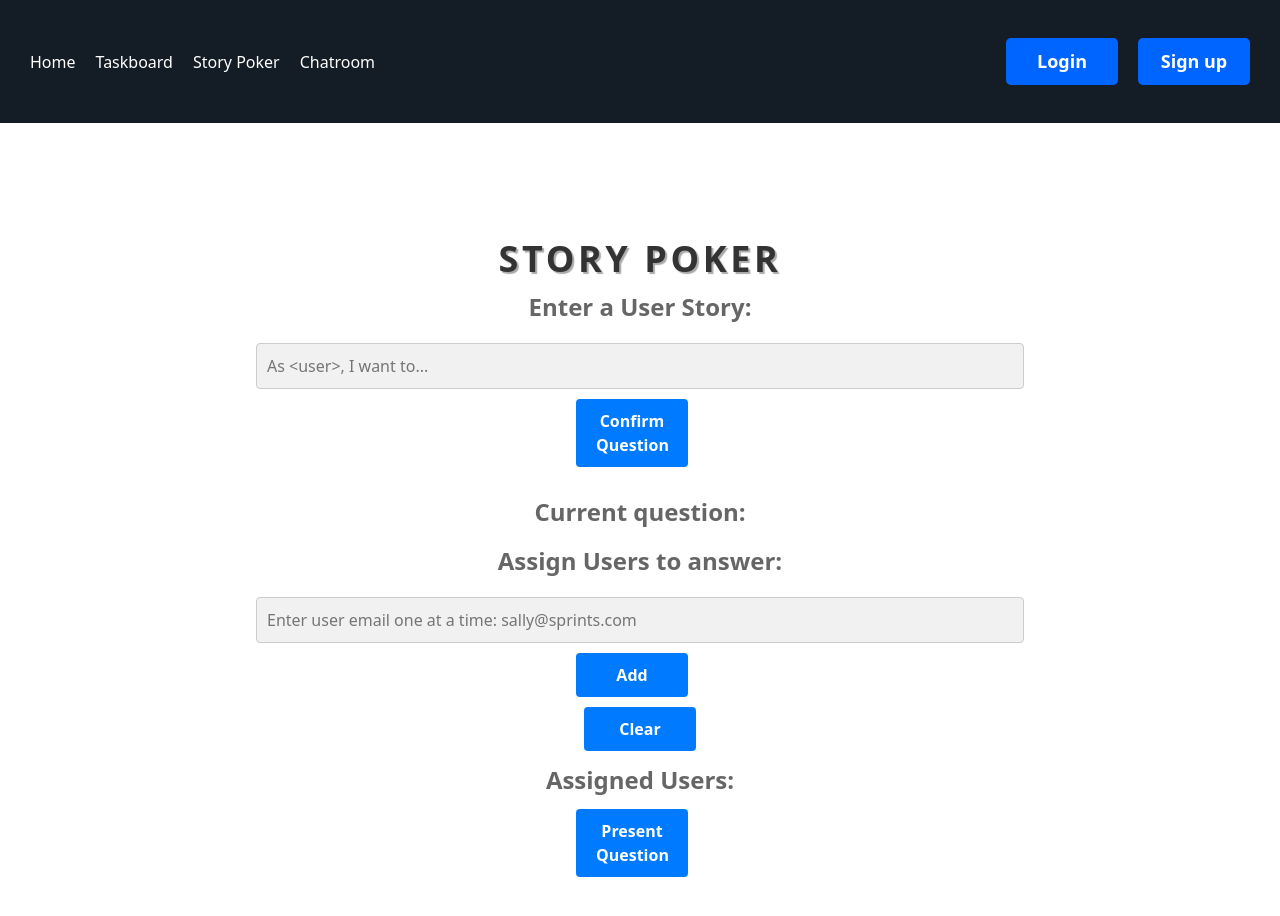
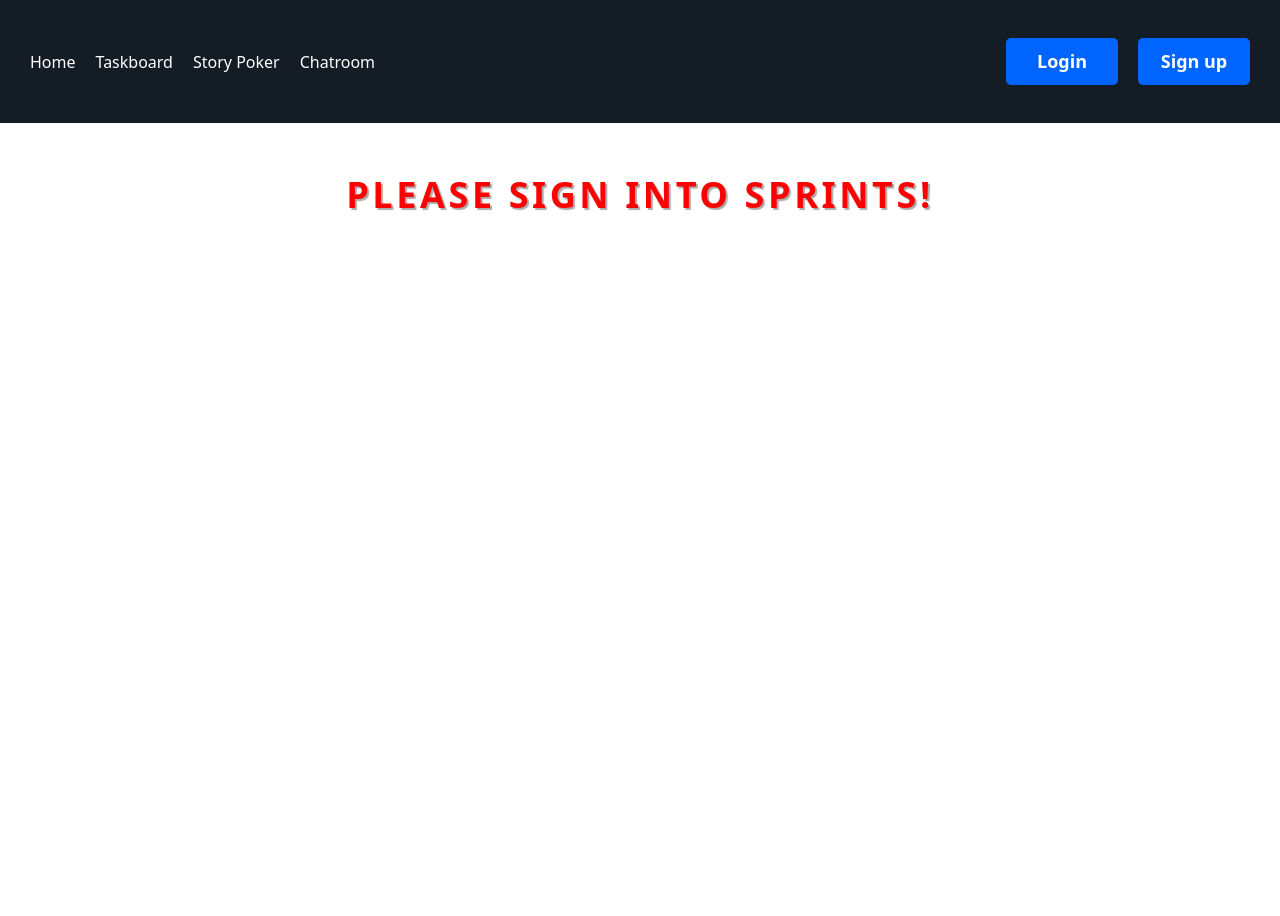
Before and after one commit to airconditioner1/AGdev43-Sprints-Agile-Tool, a React (Create React App) app in the folder react front-end/: page /storypoker in a window 1280 px wide. Shown: the top 916 px of the page. After the commit the page ends 800 px from the top, so only its background shows below. Built offline with nearby package versions, Linux system fonts and the light colour scheme.

Commit message:
fixed css

```diff
--- a/react front-end/src/components/home_component/Homepage.css
+++ b/react front-end/src/components/home_component/Homepage.css
@@ -124,7 +124,7 @@ p {
   margin-top: 10px;
   padding: 10px;
   border-radius: 5px;
-  /* box-shadow: 0px 5px 10px rgba(0, 0, 0, 0.2); */
+  box-shadow: 0px 5px 10px rgba(0, 0, 0, 0.2);
   text-shadow: 2px 2px 3px rgba(0, 0, 0, 0.2);
 }
 h2 {
@@ -144,8 +144,8 @@ h6 {
   max-width: 100%;
   margin-top: 10px;
   /* height: auto; */
-  /* border-radius: 10px;
-  box-shadow: 0 10px 20px rgba(0, 0, 0, 0.99); */
+  border-radius: 10px;
+  box-shadow: 0 10px 20px rgba(0, 0, 0, 0.99);
 }
 
 .logo {
--- a/react front-end/src/components/navbar_component/Homepage.css
+++ b/react front-end/src/components/navbar_component/Homepage.css
@@ -124,7 +124,7 @@ p {
   margin-top: 10px;
   padding: 10px;
   border-radius: 5px;
-  /* box-shadow: 0px 5px 10px rgba(0, 0, 0, 0.2); */
+  box-shadow: 0px 5px 10px rgba(0, 0, 0, 0.2);
   text-shadow: 2px 2px 3px rgba(0, 0, 0, 0.2);
 }
 h2 {
@@ -145,7 +145,7 @@ h6 {
   margin-top: 30px;
   height: auto;
   border-radius: 10px;
-  /* box-shadow: 0 10px 20px rgba(0, 0, 0, 0.99); */
+  box-shadow: 0 10px 20px rgba(0, 0, 0, 0.99);
 }
 
 .logo {
--- a/react front-end/src/components/storypoker_component/StoryPoker.js
+++ b/react front-end/src/components/storypoker_component/StoryPoker.js
@@ -10,8 +10,27 @@ let assigned_user = "";
 const assigned_users = [];
 var index = 0;
 
+function StoryPoker() {
 
-const StoryPoker = () => {
+  if (Cookies.get("authenticated") === 'true') {
+    return (
+      <div>
+        <div>
+          <StorypokerComp />
+        </div>
+      </div>
+    );
+  } else {
+    console.log(Cookies.get("authenticated"));
+    return (
+      <div>
+        <h1 style={{ color: "red" }}>Please sign into sprints!</h1>
+      </div>
+    );
+  }
+}
+
+function StorypokerComp() {
 	const [message, setMessage] = useState('');
 
 	const [updated, setUpdated] = useState(message);
@@ -74,7 +93,7 @@ const StoryPoker = () => {
 					placeholder='As <user>, I want to...'
 				/>
 
-			<button style={{marginBottom:"2%"}} onClick={handleClick}>Confirm Question</button>
+			<button style={{marginBottom:"2%"}} onClick={handleClick}>Confirm</button>
 
 			<h2 style={{marginBlock:"2%"}}>{"Current question: "+updated}</h2>
 			<h2>Assign Users to answer:</h2>
@@ -87,16 +106,17 @@ const StoryPoker = () => {
 					value={users}
 					placeholder='Enter user email one at a time: sally@sprints.com'
 				/>
-
+			<div className="button-container">
 			<button  onClick={handleClick2}>Add</button>
 			<button style={{margin:"10px"}} onClick={handleClick3}>Clear</button>
+			</div>
 
 			<h2 >Assigned Users: </h2>
 
 			<h2 id="user_list"></h2>
 
 			<Link to="/storypoker/question">
-					<button onClick={submitQuestion}>Present Question</button>
+					<button style={{width: "11rem"}} onClick={submitQuestion}>Present question</button>
 			</Link>
 		</div>
 
--- a/react front-end/src/components/storypoker_component/style.css
+++ b/react front-end/src/components/storypoker_component/style.css
@@ -49,7 +49,7 @@ input[type="password"] {
 }
 
 .component-div{
-  margin:5%;
+  margin:3%;
   margin-left: 20%;
   margin-right: 20%;
   display: flex;
```
